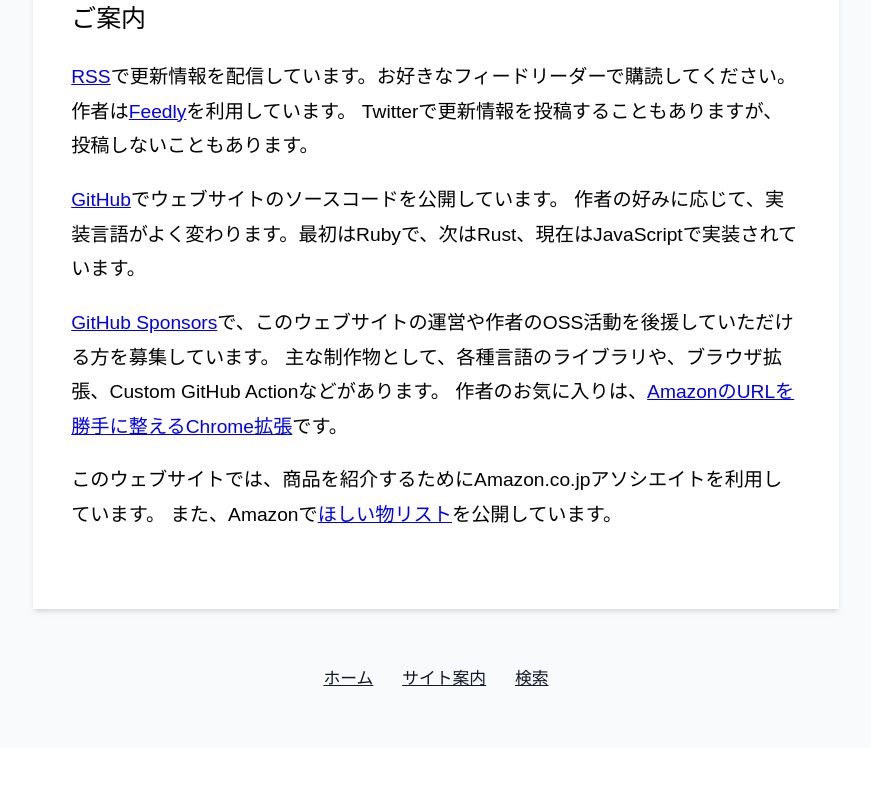
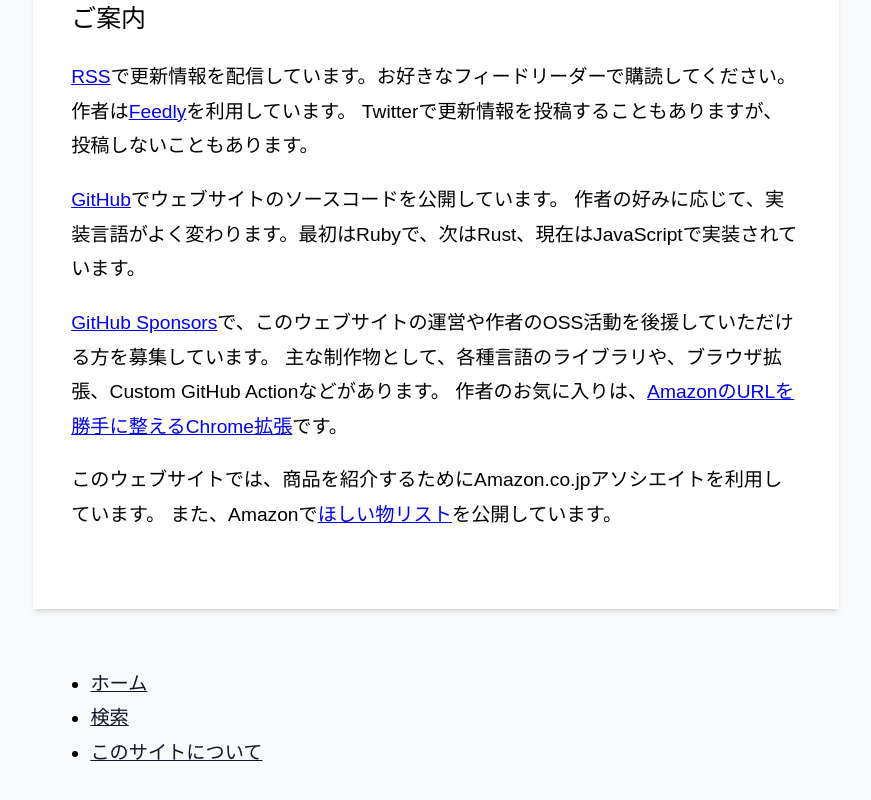
Before and after one commit to r7kamura/r7n, a Next.js app: page /about in a window 1280 px wide. Shown: the part 988-1788 px from the top of the page, without its empty margins (204-1075 px from the left). Before the commit the page ends 1736 px from the top, so only its background shows below. Built offline with nearby package versions, Linux system fonts and the light colour scheme.

Commit message:
Change global footer design from horizontal list to vertical list

```diff
--- a/components/Layout.tsx
+++ b/components/Layout.tsx
@@ -29,21 +29,21 @@
       <main className="container mx-auto max-w-2xl px-8 py-12 shadow-md bg-white dark:bg-gray-900">
         {children}
       </main>
-      <footer className="container mx-auto max-w-2xl px-8 py-12 text-sm">
+      <footer className="container mx-auto max-w-2xl px-8 py-12">
         <nav>
-          <ul className="flex flex-row gap-6 justify-center">
+          <ul className="list-disc ml-4">
             {[
               {
                 url: "/",
                 text: "ホーム",
               },
               {
-                url: "/about",
-                text: "サイト案内",
+                url: "https://www.google.com/search?q=site:r7kamura.com",
+                text: "検索",
               },
               {
-                url: "https://www.google.com/search?q=site:r7kamura.com",
-                text: "検索",
+                url: "/about",
+                text: "このサイトについて",
               },
             ].map(({ text, url }) => {
               return (
```
